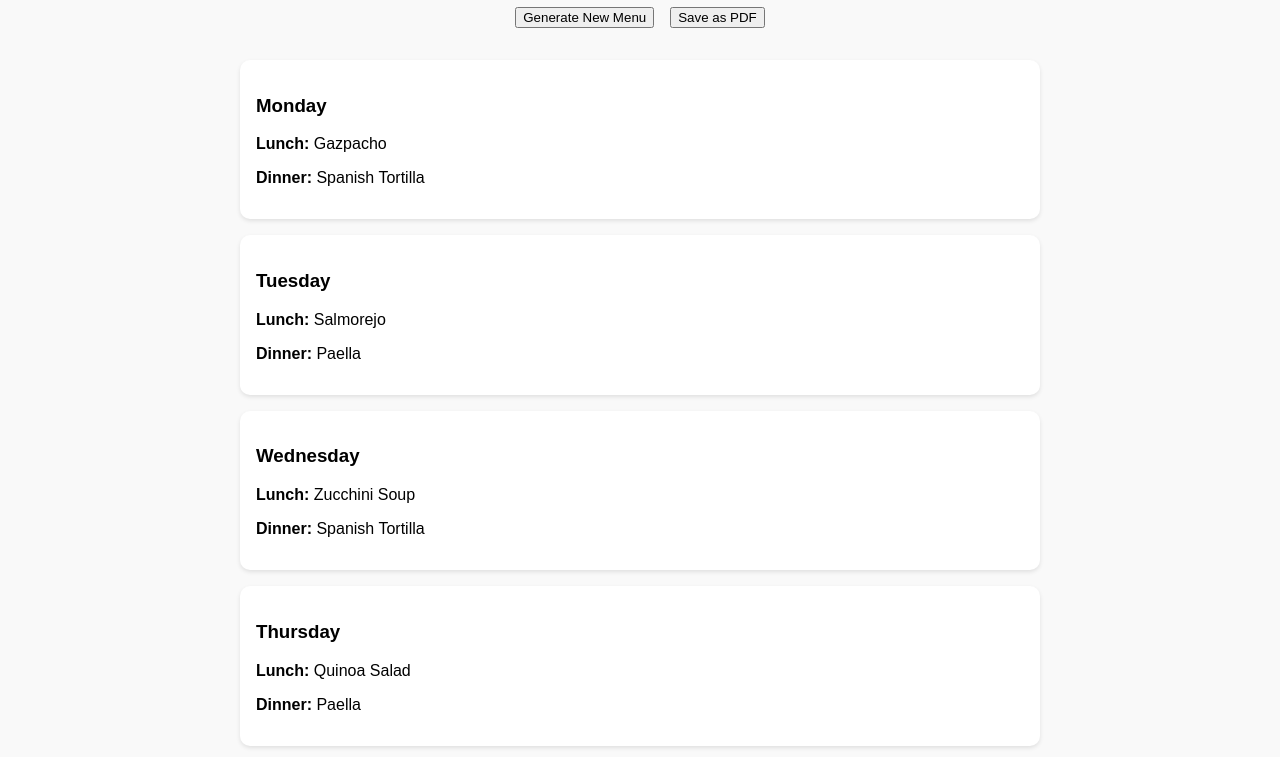
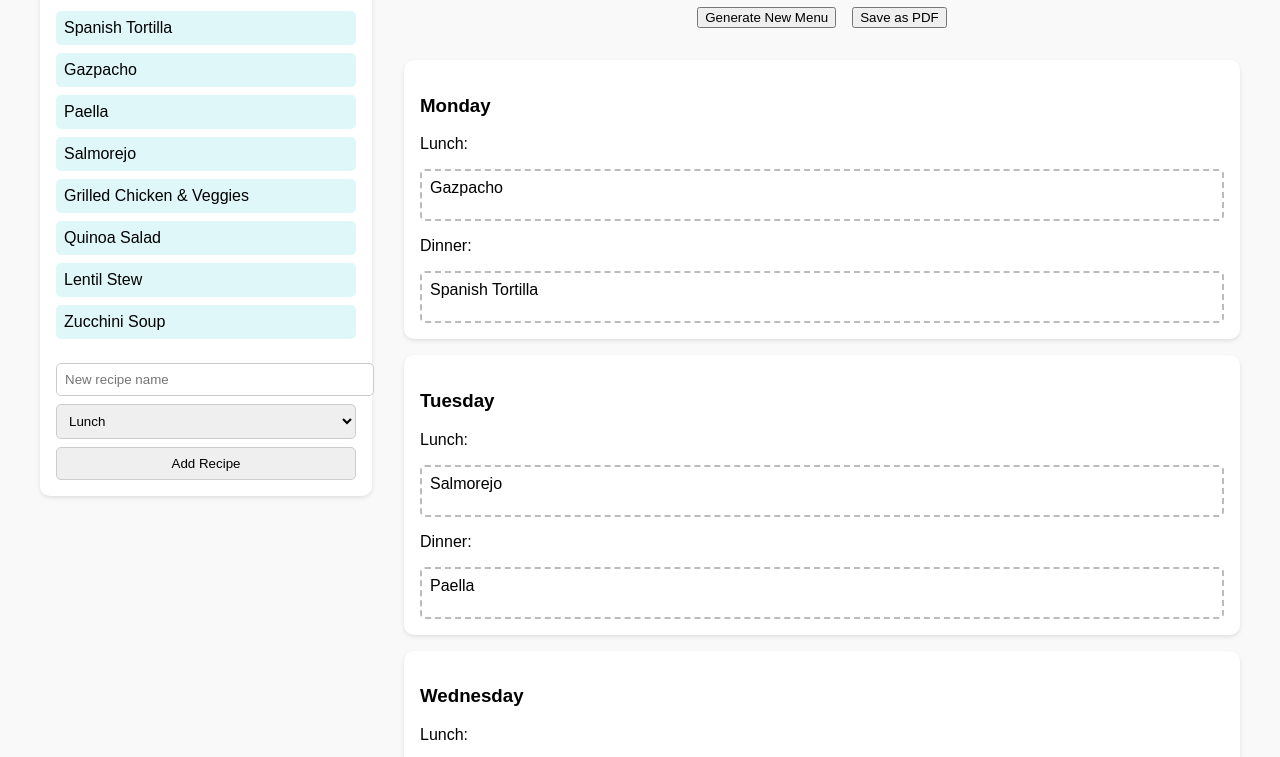
Before and after one commit to iagotb/weekly-menu, a plain HTML site: page index.html in a window 1280 px wide. Shown: the part 121-878 px from the top of the page. Drawn offline with nearby package versions, Linux system fonts and the light colour scheme.

Commit message:
Add recipe feature

```diff
--- a/index.html
+++ b/index.html
@@ -7,13 +7,33 @@
   <style>
     body {
       font-family: Arial, sans-serif;
-      max-width: 800px;
+      max-width: 1200px;
       margin: 2rem auto;
       padding: 1rem;
       background: #f9f9f9;
+      display: flex;
+      gap: 2rem;
     }
     h1 {
       text-align: center;
+    }
+    .sidebar {
+      flex: 1;
+      max-width: 300px;
+      background: #fff;
+      padding: 1rem;
+      border-radius: 10px;
+      box-shadow: 0 2px 4px rgba(0,0,0,0.1);
+      height: fit-content;
+    }
+    .buttons {
+      display: flex;
+      justify-content: center;
+      gap: 1rem;
+      margin-bottom: 2rem;
+    }
+    .main-content {
+      flex: 2;
     }
     .day {
       background: white;
@@ -21,26 +41,59 @@
       margin: 1rem 0;
       border-radius: 10px;
       box-shadow: 0 2px 4px rgba(0,0,0,0.1);
+      min-height: 100px;
     }
-    .buttons {
-      display: flex;
-      justify-content: center;
-      gap: 1rem;
-      margin-bottom: 2rem;
+    .draggable {
+      padding: 0.5rem;
+      margin: 0.5rem 0;
+      background: #e0f7fa;
+      border-radius: 5px;
+      cursor: grab;
+    }
+    .dropzone {
+      border: 2px dashed #bbb;
+      padding: 0.5rem;
+      border-radius: 5px;
+      min-height: 2rem;
+    }
+    .add-recipe {
+      margin-top: 1rem;
+    }
+    .add-recipe input, .add-recipe select, .add-recipe button {
+      width: 100%;
+      padding: 0.5rem;
+      margin-top: 0.5rem;
+      border-radius: 5px;
+      border: 1px solid #ccc;
     }
   </style>
 </head>
 <body>
-  <h1>Weekly Menu</h1>
-  <div class="buttons">
-    <button onclick="generateAndRenderMenu()">Generate New Menu</button>
-    <button onclick="saveAsPDF()">Save as PDF</button>
+  <div class="sidebar">
+    <h2>Recipes</h2>
+    <div id="recipeList"></div>
+    <div class="add-recipe">
+      <input type="text" id="newRecipeName" placeholder="New recipe name" />
+      <select id="newRecipeType">
+        <option value="lunch">Lunch</option>
+        <option value="dinner">Dinner</option>
+      </select>
+      <button onclick="addNewRecipe()">Add Recipe</button>
+    </div>
   </div>
-  <div id="menu"></div>
+
+  <div class="main-content">
+    <h1>Weekly Menu</h1>
+    <div class="buttons">
+      <button onclick="generateAndRenderMenu()">Generate New Menu</button>
+      <button onclick="saveAsPDF()">Save as PDF</button>
+    </div>
+    <div id="menu"></div>
+  </div>
 
   <script src="https://cdnjs.cloudflare.com/ajax/libs/jspdf/2.5.1/jspdf.umd.min.js"></script>
   <script>
-    const recipes = [
+    let recipes = [
       { name: "Spanish Tortilla", type: "dinner" },
       { name: "Gazpacho", type: "lunch" },
       { name: "Paella", type: "dinner" },
@@ -65,18 +118,51 @@
       return menu;
     }
 
+    function renderRecipeList() {
+      const list = document.getElementById("recipeList");
+      list.innerHTML = "";
+      recipes.forEach(recipe => {
+        const div = document.createElement("div");
+        div.className = "draggable";
+        div.textContent = recipe.name;
+        div.draggable = true;
+        div.dataset.recipe = recipe.name;
+        div.addEventListener("dragstart", e => {
+          e.dataTransfer.setData("text/plain", recipe.name);
+        });
+        list.appendChild(div);
+      });
+    }
+
     function renderMenu(menu) {
       const menuDiv = document.getElementById("menu");
       menuDiv.innerHTML = "";
       for (const day in menu) {
         const meals = menu[day];
-        menuDiv.innerHTML += `
-          <div class="day">
-            <h3>${day}</h3>
-            <p><strong>Lunch:</strong> ${meals.lunch.name}</p>
-            <p><strong>Dinner:</strong> ${meals.dinner.name}</p>
-          </div>
-        `;
+        const dayDiv = document.createElement("div");
+        dayDiv.className = "day";
+        dayDiv.innerHTML = `<h3>${day}</h3>`;
+
+        ["Lunch", "Dinner"].forEach(type => {
+          const slot = document.createElement("div");
+          slot.className = "dropzone";
+          slot.dataset.type = type.toLowerCase();
+          slot.dataset.day = day;
+          slot.textContent = meals[type.toLowerCase()].name;
+          slot.addEventListener("dragover", e => e.preventDefault());
+          slot.addEventListener("drop", e => {
+            e.preventDefault();
+            const recipeName = e.dataTransfer.getData("text/plain");
+            slot.textContent = recipeName;
+            if (!menu[day]) menu[day] = {};
+            menu[day][type.toLowerCase()] = { name: recipeName };
+            localStorage.setItem("weeklyMenu", JSON.stringify(menu));
+          });
+          dayDiv.appendChild(document.createElement("p")).textContent = `${type}:`;
+          dayDiv.appendChild(slot);
+        });
+
+        menuDiv.appendChild(dayDiv);
       }
     }
 
@@ -84,6 +170,17 @@
       const newMenu = generateWeeklyMenu(recipes);
       renderMenu(newMenu);
       localStorage.setItem("weeklyMenu", JSON.stringify(newMenu));
+    }
+
+    function addNewRecipe() {
+      const nameInput = document.getElementById("newRecipeName");
+      const typeSelect = document.getElementById("newRecipeType");
+      const name = nameInput.value.trim();
+      const type = typeSelect.value;
+      if (!name) return;
+      recipes.push({ name, type });
+      nameInput.value = "";
+      renderRecipeList();
     }
 
     function saveAsPDF() {
@@ -97,8 +194,9 @@
 
       for (const day of content.querySelectorAll(".day")) {
         const dayName = day.querySelector("h3").textContent;
-        const lunch = day.querySelectorAll("p")[0].textContent;
-        const dinner = day.querySelectorAll("p")[1].textContent;
+        const mealText = day.querySelectorAll(".dropzone");
+        const lunch = "Lunch: " + mealText[0].textContent;
+        const dinner = "Dinner: " + mealText[1].textContent;
 
         doc.setFontSize(12);
         doc.text(`${dayName}`, 10, y);
@@ -118,10 +216,12 @@
 
     const savedMenu = localStorage.getItem("weeklyMenu");
     if (savedMenu) {
-      renderMenu(JSON.parse(savedMenu));
+      const parsedMenu = JSON.parse(savedMenu);
+      renderMenu(parsedMenu);
     } else {
       generateAndRenderMenu();
     }
+    renderRecipeList();
   </script>
 </body>
 </html>
```
